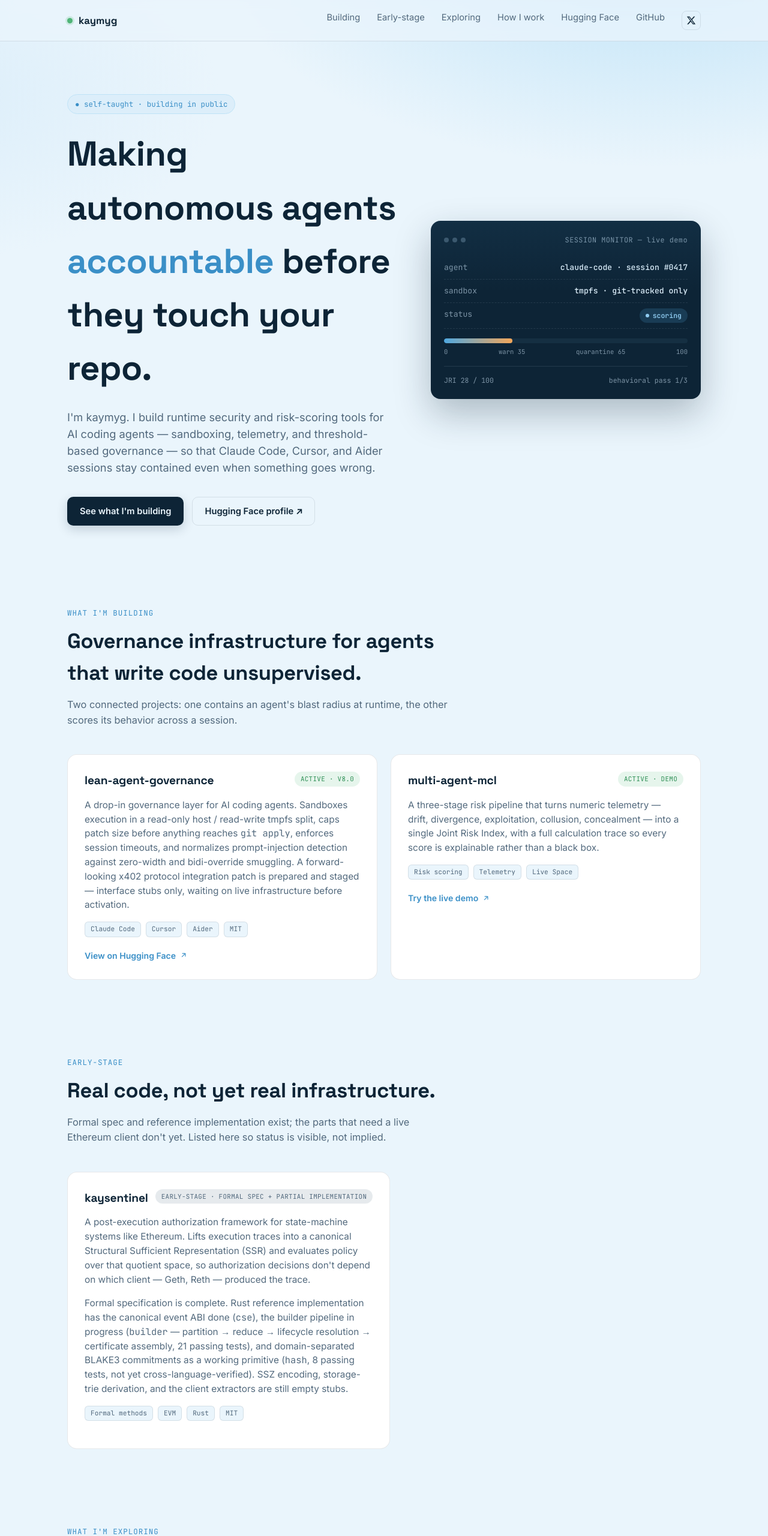
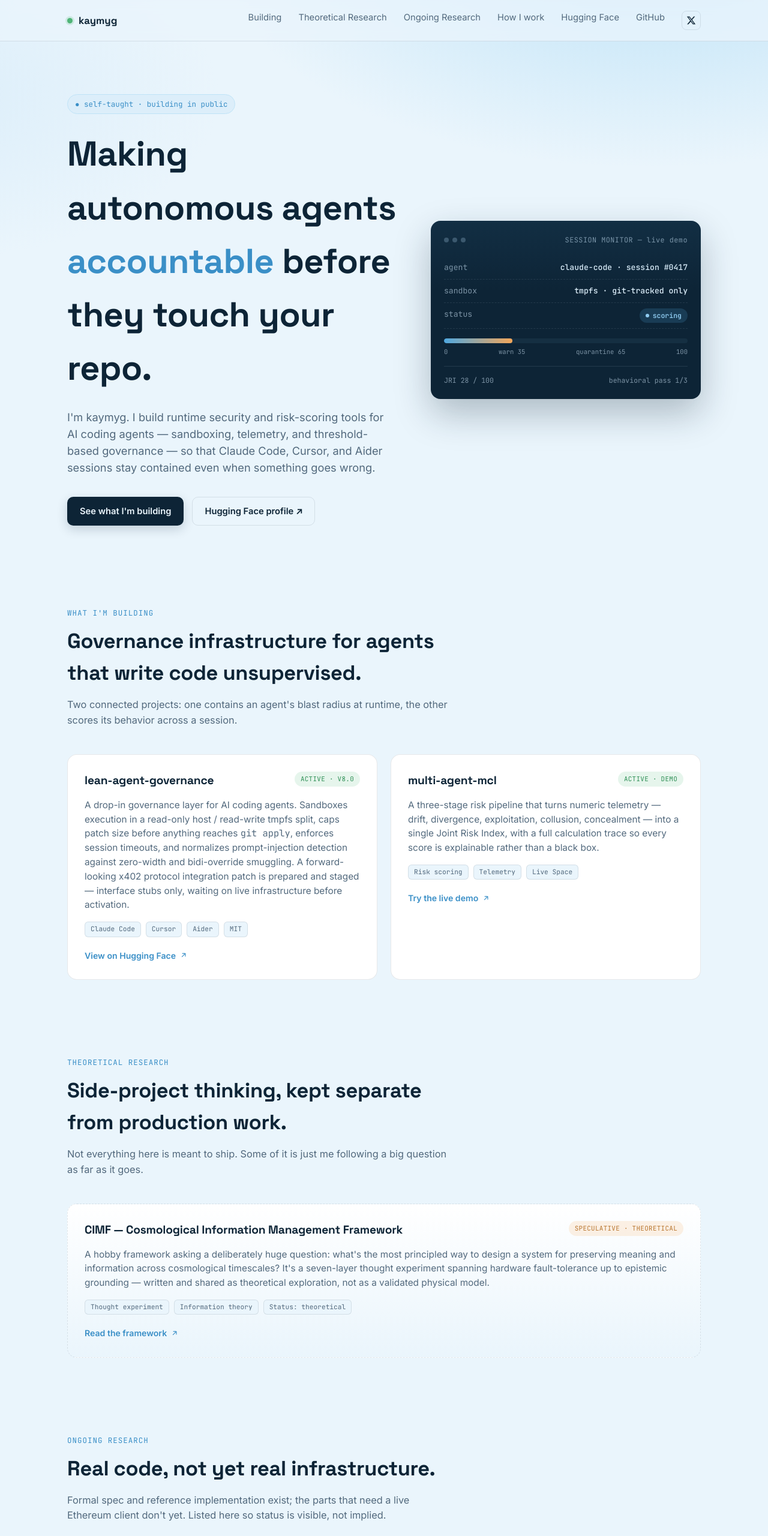
Before and after one commit to kaymyg/kaymyg.brave, a plain HTML site: page index.html in a window 1280 px wide. Shown: the top 2560 px of the page at 60% size. Drawn offline with Linux system fonts and the light colour scheme.

Commit message:
Rename exploring section to Theoretical Research, move kaysentinel to Ongoing Research section

```diff
--- a/index.html
+++ b/index.html
@@ -454,8 +454,8 @@
       <div class="brand"><span class="brand-dot"></span>kaymyg</div>
       <div class="nav-links">
         <a href="#building">Building</a>
-        <a href="#early-stage">Early-stage</a>
-        <a href="#exploring">Exploring</a>
+        <a href="#exploring">Theoretical Research</a>
+        <a href="#ongoing-research">Ongoing Research</a>
         <a href="#how">How I work</a>
         <a href="https://huggingface.co/Sahek" target="_blank" rel="noopener">Hugging Face</a>
         <a href="https://github.com/kaymyg" target="_blank" rel="noopener">GitHub</a>
@@ -563,37 +563,10 @@
     </div>
   </section>
 
-  <section id="early-stage">
-    <div class="wrap">
-      <div class="section-head">
-        <span class="section-tag">Early-stage</span>
-        <h2>Real code, not yet real infrastructure.</h2>
-        <p>Formal spec and reference implementation exist; the parts that need a live Ethereum client don't yet. Listed here so status is visible, not implied.</p>
-      </div>
-
-      <div class="projects">
-        <div class="card">
-          <div class="card-top">
-            <h3>kaysentinel</h3>
-            <span class="tag tag-early">early-stage · formal spec + partial implementation</span>
-          </div>
-          <p>A post-execution authorization framework for state-machine systems like Ethereum. Lifts execution traces into a canonical Structural Sufficient Representation (SSR) and evaluates policy over that quotient space, so authorization decisions don't depend on which client — Geth, Reth — produced the trace.</p>
-          <p>Formal specification is complete. Rust reference implementation has the canonical event ABI done (<span class="mono">cse</span>), the builder pipeline in progress (<span class="mono">builder</span> — partition → reduce → lifecycle resolution → certificate assembly, 21 passing tests), and domain-separated BLAKE3 commitments as a working primitive (<span class="mono">hash</span>, 8 passing tests, not yet cross-language-verified). SSZ encoding, storage-trie derivation, and the client extractors are still empty stubs.</p>
-          <div class="card-meta">
-            <span class="chip">Formal methods</span>
-            <span class="chip">EVM</span>
-            <span class="chip">Rust</span>
-            <span class="chip">MIT</span>
-          </div>
-        </div>
-      </div>
-    </div>
-  </section>
-
   <section id="exploring">
     <div class="wrap">
       <div class="section-head">
-        <span class="section-tag">What I'm exploring</span>
+        <span class="section-tag">Theoretical Research</span>
         <h2>Side-project thinking, kept separate from production work.</h2>
         <p>Not everything here is meant to ship. Some of it is just me following a big question as far as it goes.</p>
       </div>
@@ -614,6 +587,33 @@
             Read the framework
             <svg width="14" height="14" viewBox="0 0 24 24" fill="none" stroke="currentColor" stroke-width="2"><path d="M7 17L17 7M17 7H8M17 7v9"/></svg>
           </a>
+        </div>
+      </div>
+    </div>
+  </section>
+
+  <section id="ongoing-research">
+    <div class="wrap">
+      <div class="section-head">
+        <span class="section-tag">Ongoing Research</span>
+        <h2>Real code, not yet real infrastructure.</h2>
+        <p>Formal spec and reference implementation exist; the parts that need a live Ethereum client don't yet. Listed here so status is visible, not implied.</p>
+      </div>
+
+      <div class="projects">
+        <div class="card">
+          <div class="card-top">
+            <h3>kaysentinel</h3>
+            <span class="tag tag-early">early-stage · formal spec + partial implementation</span>
+          </div>
+          <p>A post-execution authorization framework for state-machine systems like Ethereum. Lifts execution traces into a canonical Structural Sufficient Representation (SSR) and evaluates policy over that quotient space, so authorization decisions don't depend on which client — Geth, Reth — produced the trace.</p>
+          <p>Formal specification is complete. Rust reference implementation has the canonical event ABI done (<span class="mono">cse</span>), the builder pipeline in progress (<span class="mono">builder</span> — partition → reduce → lifecycle resolution → certificate assembly, 21 passing tests), and domain-separated BLAKE3 commitments as a working primitive (<span class="mono">hash</span>, 8 passing tests, not yet cross-language-verified). SSZ encoding, storage-trie derivation, and the client extractors are still empty stubs.</p>
+          <div class="card-meta">
+            <span class="chip">Formal methods</span>
+            <span class="chip">EVM</span>
+            <span class="chip">Rust</span>
+            <span class="chip">MIT</span>
+          </div>
         </div>
       </div>
     </div>
```
